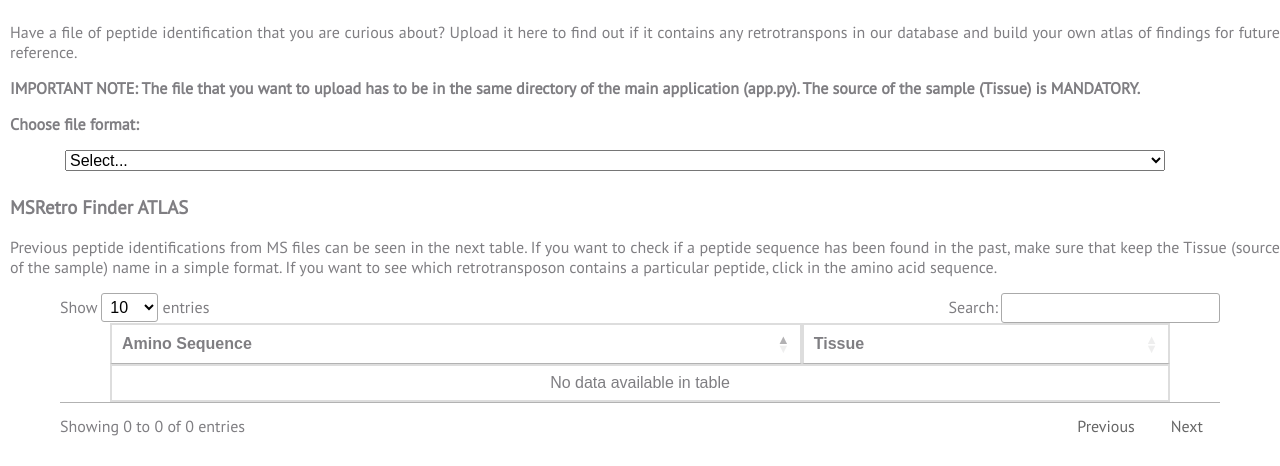
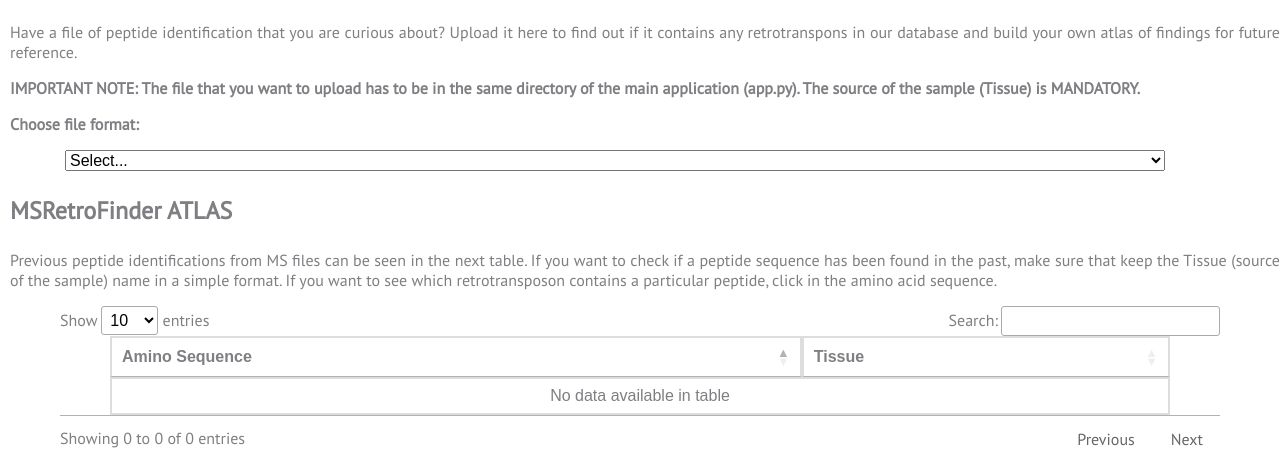
Before and after one commit to eagomezc/Retrotransposon_app, a Flask app: page /tools.html in a window 1280 px wide. Shown: the part 353-819 px from the top of the page. Run offline with Flask 2, Linux system fonts and the light colour scheme; data that the repository does not hold is empty; some libraries are stand-ins or nearby versions.

Commit message:
Update tools.html

```diff
--- a/templates/tools.html
+++ b/templates/tools.html
@@ -93,7 +93,7 @@
   <div id="mzt" class="inv">
   <form action="/resultsb.html" method="get">
     <input type="file" name="mzTab" accept="file_extension|mzTab/*">
-    <label class="pep-seq">Type source of the sample. Keep it simple as heart, skin, etc:</label>
+    <label class="pep-seq">Type source of the sample. Keep it simple e.g. heart, skin, etc:</label>
       <input type="text" name="tissue">
    <input type='submit' value='Submit' class="1stsearch">
   </form>
@@ -116,7 +116,7 @@
   </script>
 
 <p style='font-size:1.5em;'></p>
-<h3 style="padding-left:10px;">MSRetro Finder ATLAS</h3>
+<h3 style='font-size: 1.5em; padding-left: 10px;'> MSRetroFinder ATLAS </h3>
 <p style='font-size:1em; padding-left:10px; text-align: justify;'> Previous peptide identifications from MS files can be seen in the next table. If you want to check if a peptide sequence has been found in the past, make sure that keep the Tissue (source of the sample) name in a simple format. If you want to see which retrotransposon contains a particular peptide, click in the amino acid sequence. </p>
 
  <section style="margin-left:60px; margin-right:60px;">
```
